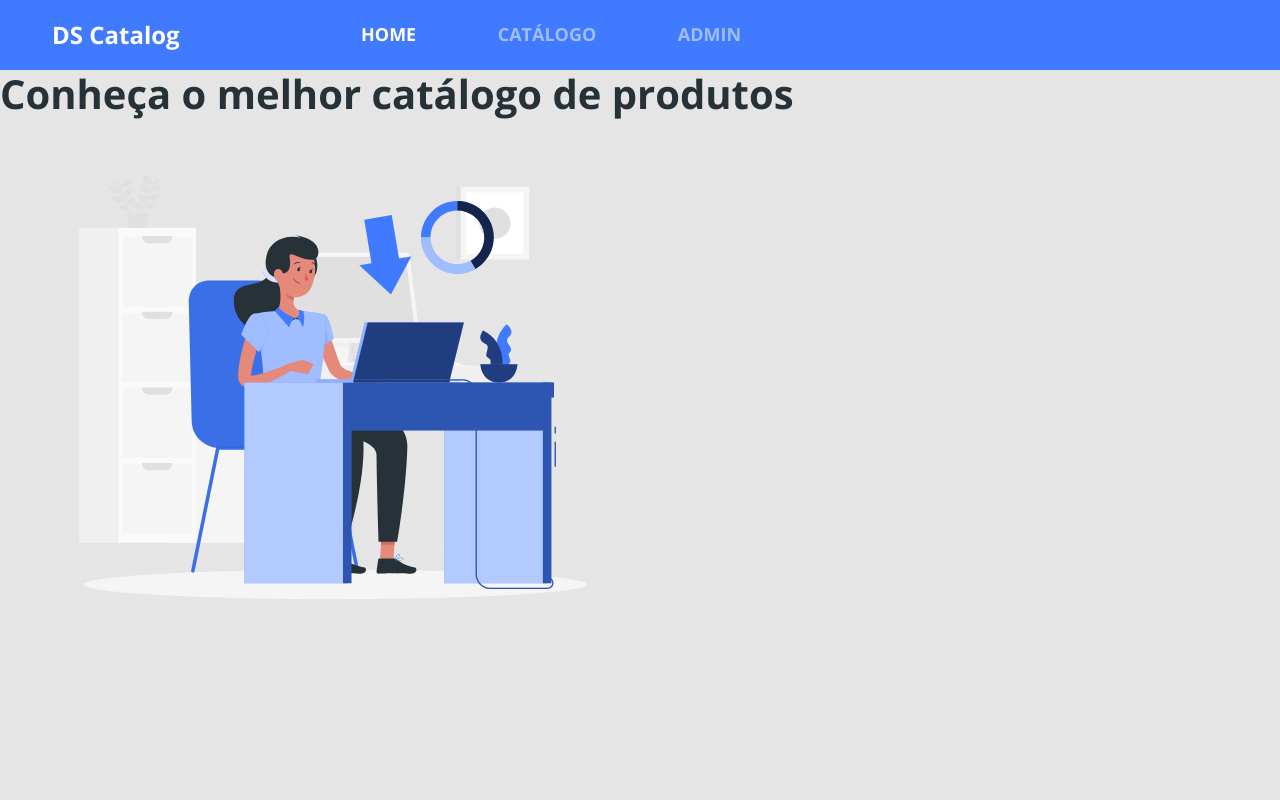
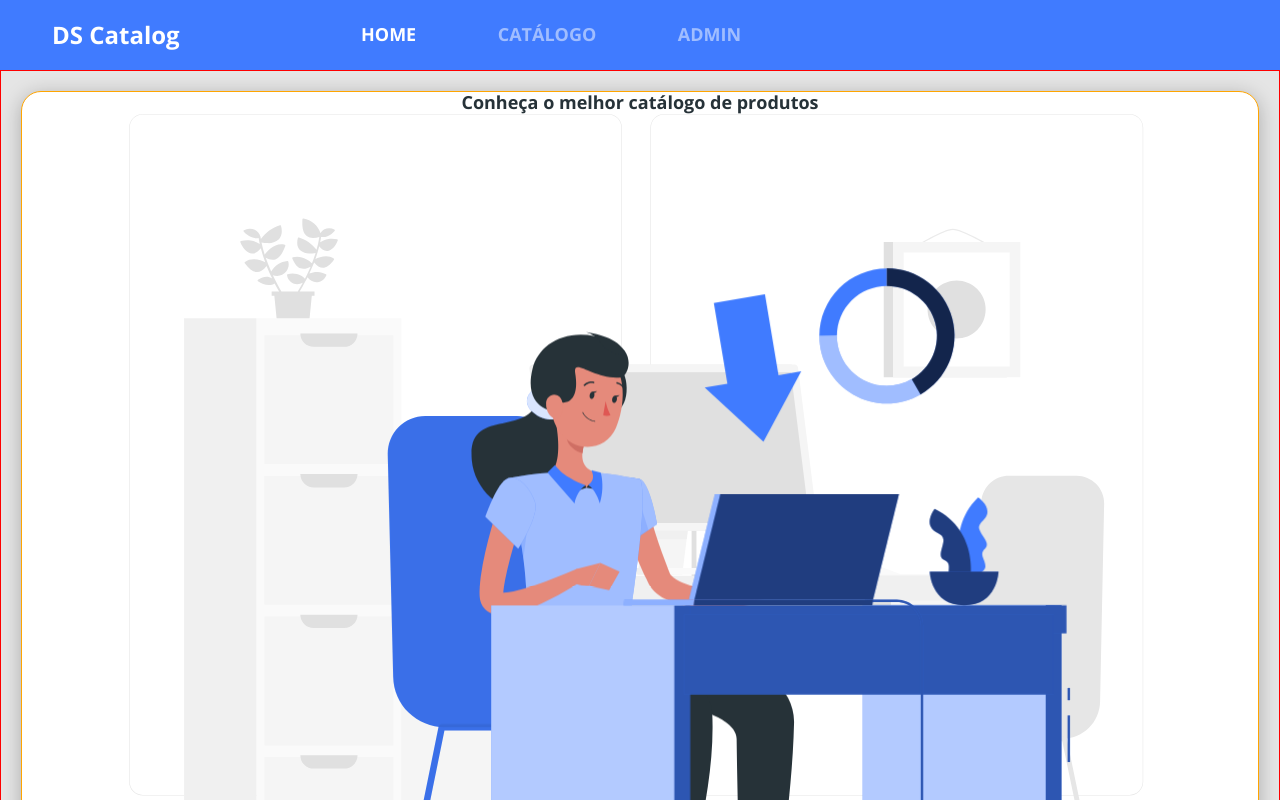
Before and after one commit to GeovanaBeatriz/dscatalog-bootcamp, a React (Create React App) app in the folder frontweb/: page / in a window 1280 px wide. Shown: the top 800 px of the page. Built offline with nearby package versions, Linux system fonts and the light colour scheme.

Commit message:
começando estilização da home

```diff
--- a/frontweb/src/pages/Home/index.tsx
+++ b/frontweb/src/pages/Home/index.tsx
@@ -1,5 +1,6 @@
 import Navbar from "components/Navbar";
 import { ReactComponent as MainImage } from 'assets/images/main-image.svg';
+import './styles.css';
 
 const Home = () => {
     return (
@@ -16,10 +17,6 @@ const Home = () => {
 
         </div>
 
-
-
-
-
       </div>
     </>
     );
--- /dev/null
+++ b/frontweb/src/pages/Home/styles.css
@@ -0,0 +1,26 @@
+.home-container{
+    padding: 20px;
+    font-size: 18px;
+    text-align: center;
+    border: 1px solid red;
+}
+
+.home-card{
+    background-color: #fff;
+    box-shadow: 0px 4px 20px rgba(0, 0, 0, 0.25);
+    border-radius: 20px;
+    border: 1px solid orange;
+}
+
+.home-content-container h1{
+    font-size: 1em;
+}
+
+.home-image-container{
+    padding: 0 15px;
+}
+
+.home-image-container svg{
+    width: 100%;
+    height: auto;
+}
```
